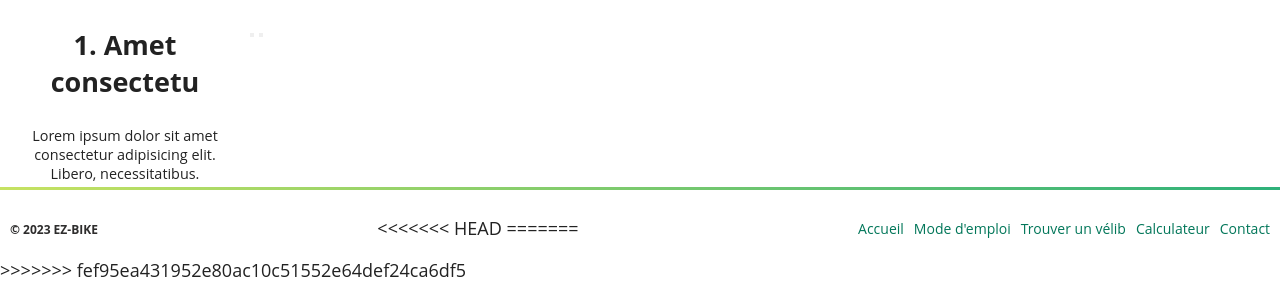
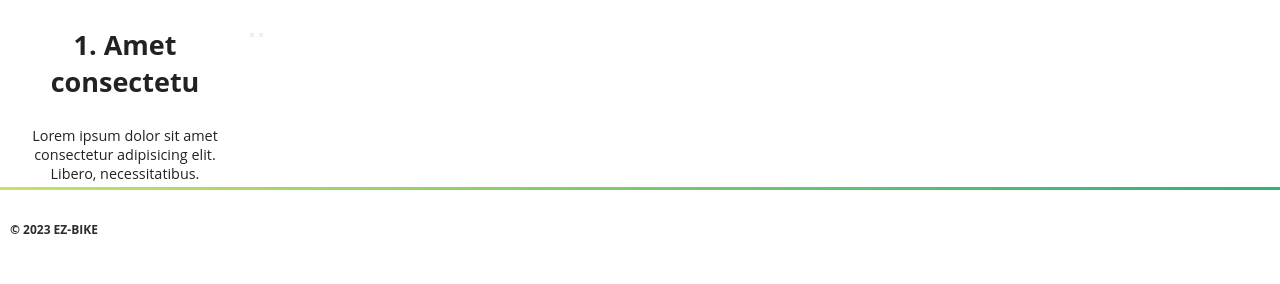
Before and after one commit to KD63799/EZ_Bike, a plain HTML site: page mode_d_emploi.html in a window 1280 px wide. Shown: the part 516-800 px from the top of the page. Drawn offline with Linux system fonts and the light colour scheme.

```diff
--- a/mode_d_emploi.html
+++ b/mode_d_emploi.html
@@ -120,21 +120,8 @@
           <h3>© 2023 EZ-BIKE</h3>
         </div>
 
-<<<<<<< HEAD
-=======
-        <div class="links">
-          <a href="#">Accueil</a>
-          <a href="#">Mode d'emploi</a>
-          <a href="#">Trouver un vélib</a>
-          <a href="#">Calculateur</a>
-          <a href="#">Contact</a>
-        </div>
+    </footer>
 
-
-        </div>
-
->>>>>>> fef95ea431952e80ac10c51552e64def24ca6df5
-    </footer>
     <script src="assets/js/mode_d_emploi.js"></script>
   </body>
 </html>
```
Also changed, not shown: assets/js/main.js (+10 -0 lines), calculateur.html (+1 -1 lines), contact.html (+1 -1 lines), map.html (+1 -1 lines), assets/js/map.js (line endings or trailing spaces).
